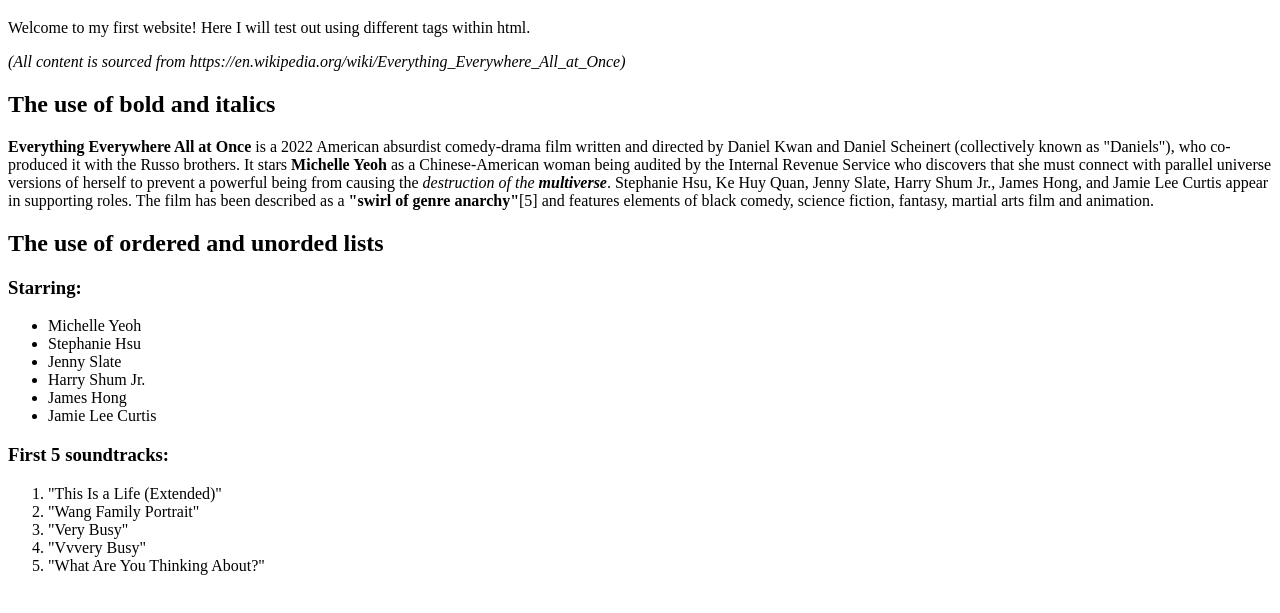
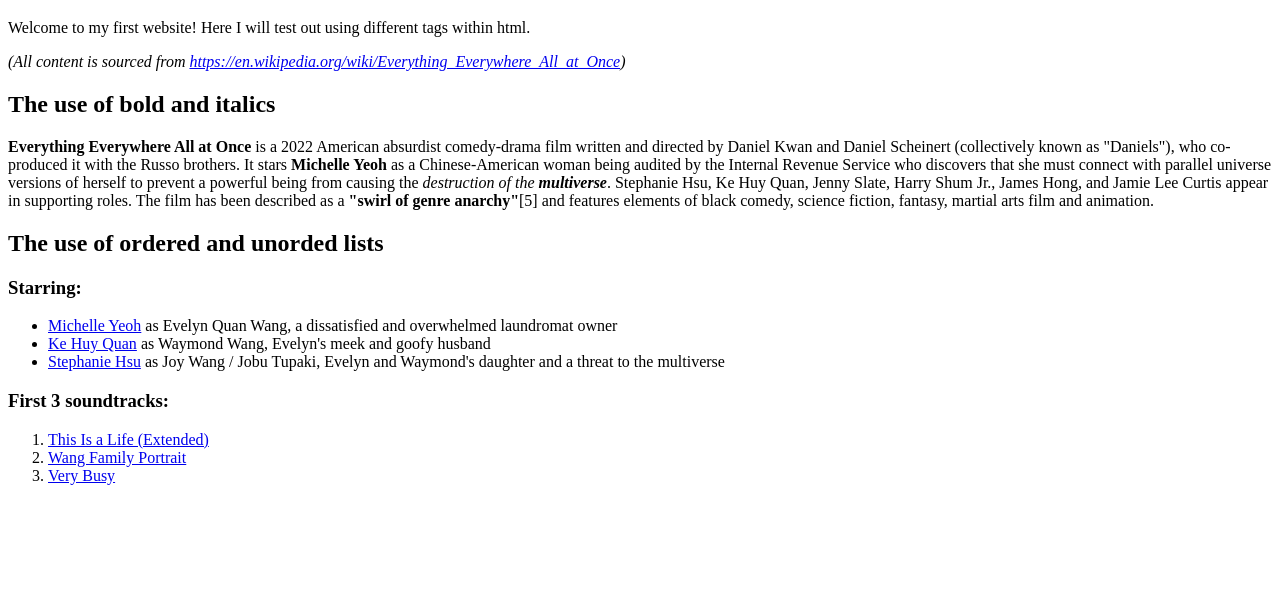
Before and after one commit to Jamesdtp/website_test, a plain HTML site: page test_1/index.html in a window 1280 px wide. Shown: the part 61-674 px from the top of the page. Drawn offline with Linux system fonts and the light colour scheme.

Commit message:
Added hyperlinks

```diff
--- a/test_1/index.html
+++ b/test_1/index.html
@@ -10,7 +10,7 @@
         <h1>Hello Friends!</h1>
         <p>Welcome to my first website! Here I will test out using different tags within html.</p>
 
-        <p><em>(All content is sourced from https://en.wikipedia.org/wiki/Everything_Everywhere_All_at_Once)</em></p>
+        <p><em>(All content is sourced from <a href="https://en.wikipedia.org/wiki/Everything_Everywhere_All_at_Once">https://en.wikipedia.org/wiki/Everything_Everywhere_All_at_Once</a>)</em></p>
 
         <h2>The use of bold and italics</h2>
         <p><strong>Everything Everywhere All at Once</strong> is a 2022 American absurdist comedy-drama film written and directed by Daniel Kwan and Daniel Scheinert (collectively known as "Daniels"), who co-produced it with the Russo brothers. It stars <strong>Michelle Yeoh</strong> as a Chinese-American woman being audited by the Internal Revenue Service who discovers that she must connect with parallel universe versions of herself to prevent a powerful being from causing the <em>destruction of the <strong>multiverse</strong></em>. Stephanie Hsu, Ke Huy Quan, Jenny Slate, Harry Shum Jr., James Hong, and Jamie Lee Curtis appear in supporting roles. The film has been described as a <strong>"swirl of genre anarchy"</strong>[5] and features elements of black comedy, science fiction, fantasy, martial arts film and animation.</p>
@@ -18,20 +18,15 @@
         <h2>The use of ordered and unorded lists</h2>
         <h3>Starring:</h3>
         <ul>
-            <li>Michelle Yeoh</li>
-            <li>Stephanie Hsu</li>
-            <li>Jenny Slate</li>
-            <li>Harry Shum Jr.</li>
-            <li>James Hong</li>
-            <li>Jamie Lee Curtis</li>
+            <li><a href="https://en.wikipedia.org/wiki/Michelle_Yeoh">Michelle Yeoh</a> as Evelyn Quan Wang, a dissatisfied and overwhelmed laundromat owner</li>
+            <li><a href="https://en.wikipedia.org/wiki/Ke_Huy_Quan">Ke Huy Quan</a> as Waymond Wang, Evelyn's meek and goofy husband</li>
+            <li><a href="https://en.wikipedia.org/wiki/Stephanie_Hsu">Stephanie Hsu</a> as Joy Wang / Jobu Tupaki, Evelyn and Waymond's daughter and a threat to the multiverse</li>
         </ul>
-        <h3>First 5 soundtracks:</h3>
+        <h3>First 3 soundtracks:</h3>
         <ol>
-            <li>"This Is a Life (Extended)"</li>
-            <li>"Wang Family Portrait"</li>
-            <li>"Very Busy"</li>
-            <li>"Vvvery Busy"</li>
-            <li>"What Are You Thinking About?"</li>
+            <li><a href="https://www.youtube.com/watch?v=N2QSvYwrEaI&list=PLpaBntXEYpU2zaAYBvd3K9bgVHCdBUP9K&ab_channel=SonLux-Topic">This Is a Life (Extended)</a></li>
+            <li><a href="https://www.youtube.com/watch?v=BtK-h1uPkC8&ab_channel=SonLux-Topic">Wang Family Portrait</a></li>
+            <li><a href="https://www.youtube.com/watch?v=KV01m8qzP9k&list=PLpaBntXEYpU2zaAYBvd3K9bgVHCdBUP9K&index=3&ab_channel=SonLux-Topic">Very Busy</a></li>
         </ol>
 
     </body>
```
